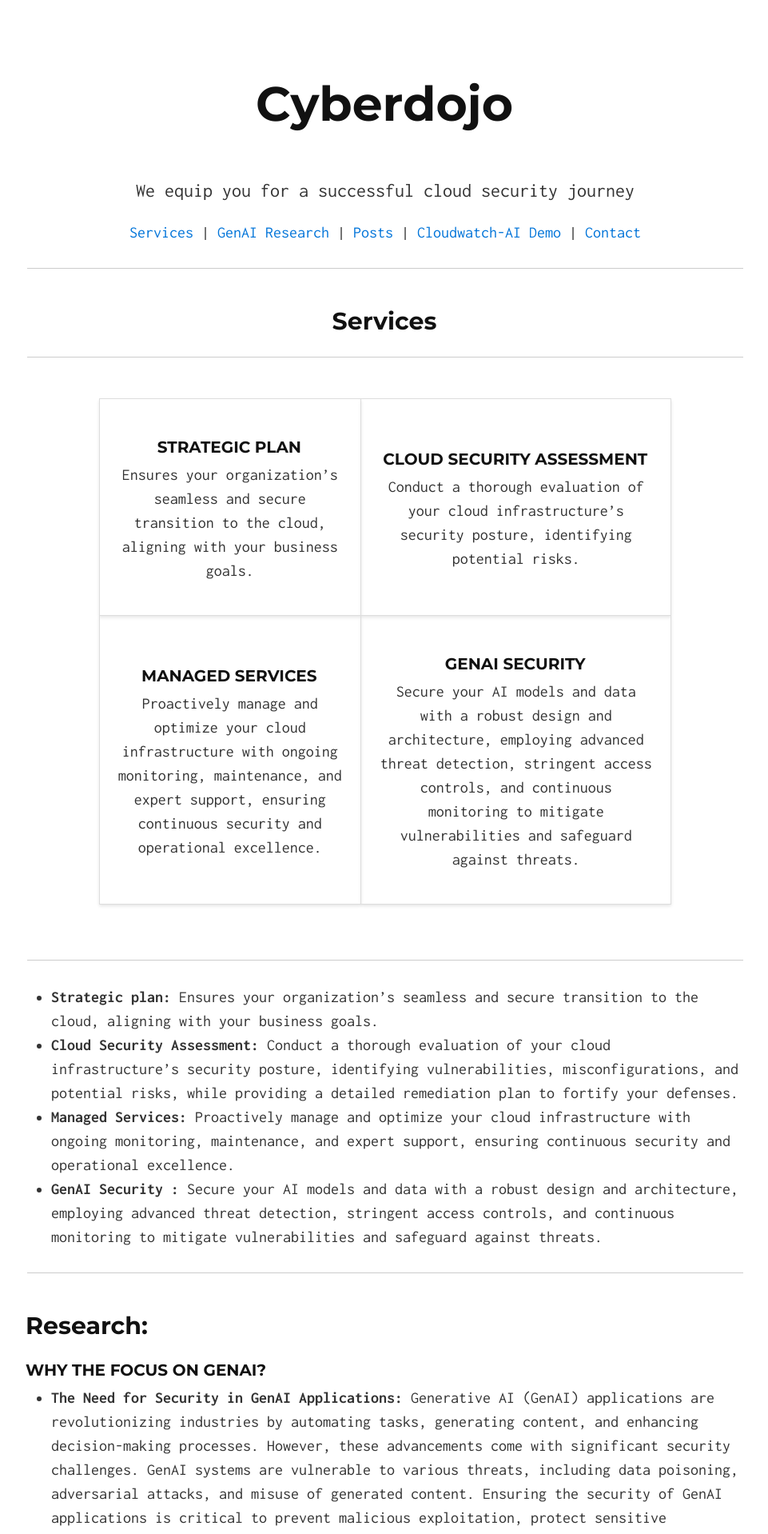
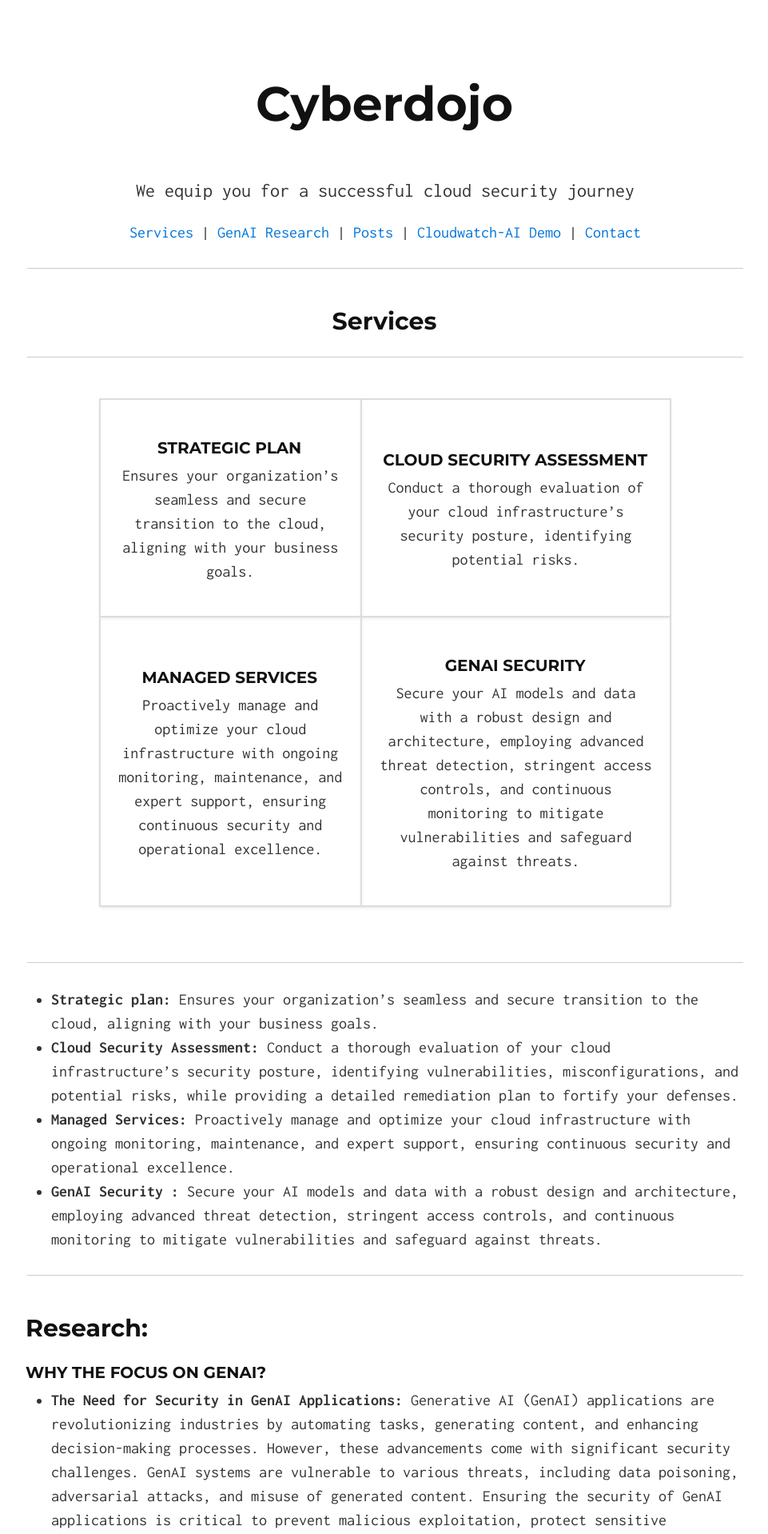
Before and after one commit to Ahmed-AG/cyberdojo-page, a Jekyll site: the page built from index.md, in a window 1280 px wide. Shown: the top 1918 px of the page at 80% size, without its empty margins (158-1119 px from the left). Built offline with Jekyll 4.4.1, drawn with Linux system fonts in a browser that asks for light colours.

Commit message:
update site

```diff
--- a/index.md
+++ b/index.md
@@ -17,21 +17,21 @@
 <div style="width: 80%; margin: 0 auto; padding: 20px;">
   <table style="width: 100%; border-spacing: 20px;">
     <tr>
-      <td style="padding: 20px; border: 1px solid #ddd; box-shadow: 0 2px 4px rgba(0, 0, 0, 0.1); text-align: center; vertical-align: middle;">
+      <td style="padding: 20px; border: 2px solid #ddd; box-shadow: 0 2px 4px rgba(0, 0, 0, 0.1); text-align: center; vertical-align: middle;">
         <h3 style="margin-bottom: 10px;">Strategic Plan</h3>
         <p>Ensures your organization’s seamless and secure transition to the cloud, aligning with your business goals.</p>
       </td>
-      <td style="padding: 20px; border: 1px solid #ddd; box-shadow: 0 2px 4px rgba(0, 0, 0, 0.1); text-align: center; vertical-align: middle;">
+      <td style="padding: 20px; border: 2px solid #ddd; box-shadow: 0 2px 4px rgba(0, 0, 0, 0.1); text-align: center; vertical-align: middle;">
         <h3 style="margin-bottom: 10px;">Cloud Security Assessment</h3>
         <p>Conduct a thorough evaluation of your cloud infrastructure’s security posture, identifying potential risks.</p>
       </td>
     </tr>
     <tr>
-      <td style="padding: 20px; border: 1px solid #ddd; box-shadow: 0 2px 4px rgba(0, 0, 0, 0.1); text-align: center; vertical-align: middle;">
+      <td style="padding: 20px; border: 2px solid #ddd; box-shadow: 0 2px 4px rgba(0, 0, 0, 0.1); text-align: center; vertical-align: middle;">
         <h3 style="margin-bottom: 10px;">Managed Services</h3>
         <p>Proactively manage and optimize your cloud infrastructure with ongoing monitoring, maintenance, and expert support, ensuring continuous security and operational excellence.</p>
       </td>
-      <td style="padding: 20px; border: 1px solid #ddd; box-shadow: 0 2px 4px rgba(0, 0, 0, 0.1); text-align: center; vertical-align: middle;">
+      <td style="padding: 20px; border: 2px solid #ddd; box-shadow: 0 2px 4px rgba(0, 0, 0, 0.1); text-align: center; vertical-align: middle;">
         <h3 style="margin-bottom: 10px;">GenAI Security</h3>
         <p>Secure your AI models and data with a robust design and architecture, employing advanced threat detection, stringent access controls, and continuous monitoring to mitigate vulnerabilities and safeguard against threats.</p>
       </td>
```
